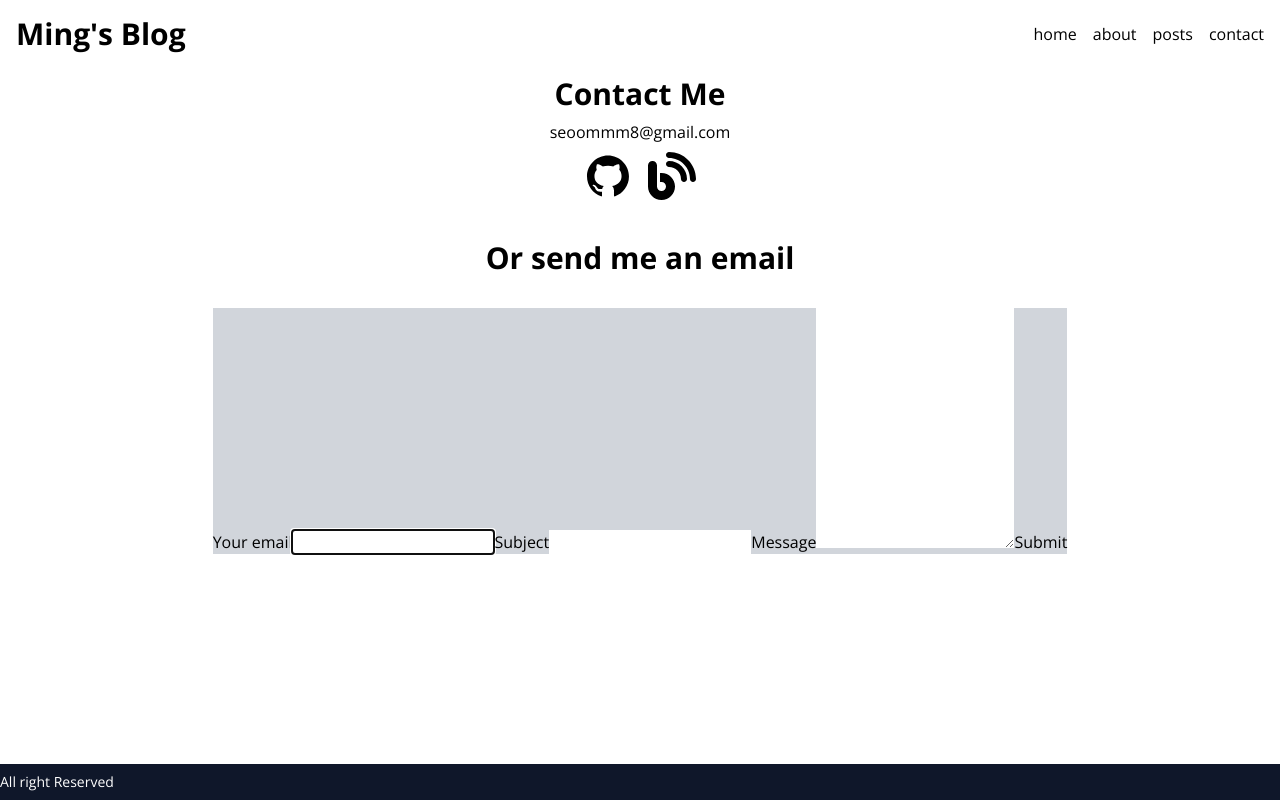
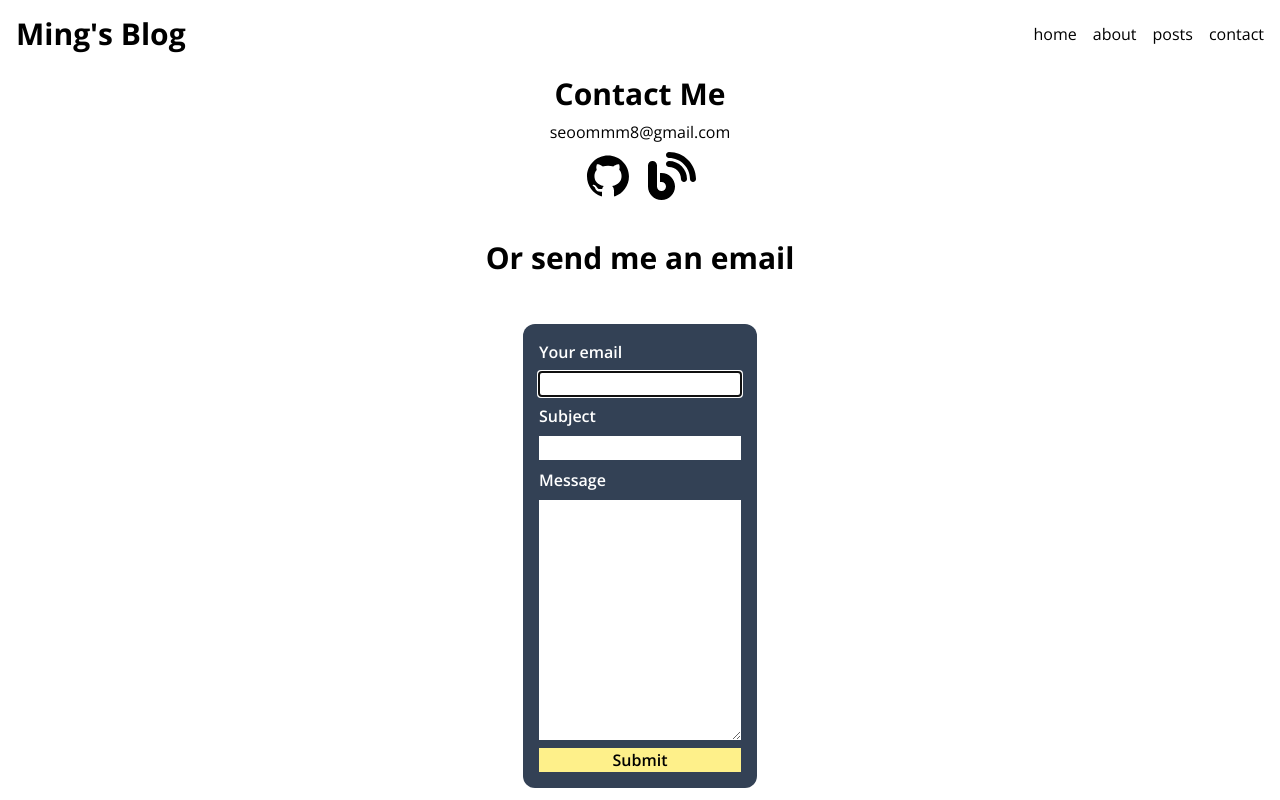
Before and after one commit to minseokiim/MyNextBlog, a Next.js app: page /contact in a window 1280 px wide. Built offline with nearby package versions, Linux system fonts and the light colour scheme.

Commit message:
feat: 이메일 전송 상태 나타내는 배너 추가

```diff
--- /dev/null
+++ b/src/components/Banner.tsx
@@ -0,0 +1,22 @@
+import React from "react";
+
+export type BannerData = {
+  message: string;
+  state: "success" | "failed";
+};
+export default function Banner({
+  banner: { message, state },
+}: {
+  banner: BannerData;
+}) {
+  const isSuccess = state === "success";
+  const icon = isSuccess ? "✔️" : "😫";
+
+  return (
+    <p
+      className={`p-2 rounded-xl w-full text-center  ${
+        isSuccess ? "bg-green-200" : "bg-red-200"
+      }`}
+    >{`${icon}  ${message}`}</p>
+  );
+}
--- a/src/components/SendEmail.tsx
+++ b/src/components/SendEmail.tsx
@@ -1,5 +1,6 @@
 "use client";
 import React, { ChangeEvent, FormEvent, useState } from "react";
+import Banner, { BannerData } from "./Banner";
 
 type Form = {
   from: string;
@@ -14,6 +15,8 @@ export default function SendEmail() {
     message: "",
   });
 
+  const [banner, setBanner] = useState<BannerData | null>(null);
+
   const onChange = (e: ChangeEvent<HTMLInputElement | HTMLTextAreaElement>) => {
     const { name, value } = e.target;
     setForm((prev) => ({ ...prev, [name]: value }));
@@ -22,13 +25,24 @@ export default function SendEmail() {
   const onSubmit = (e: FormEvent<HTMLFormElement>) => {
     e.preventDefault();
     console.log(form);
+    setBanner({ message: "보내기 성공 !", state: "success" });
+    setTimeout(() => {
+      setBanner(null);
+    }, 3000);
   };
 
   return (
-    <div className="bg-gray-300">
-      <form onSubmit={onSubmit}>
+    <section className="max-w-md">
+      {banner && <Banner banner={banner} />}
+
+      <form
+        onSubmit={onSubmit}
+        className="w-full flex flex-col gap-2 my-4 p-4 bg-slate-700 rounded-xl text-white"
+      >
         {/* htmlFor로 input 아이디를 적어 연결 */}
-        <label htmlFor="from">Your email</label>
+        <label htmlFor="from" className="font-semibold">
+          Your email
+        </label>
         <input
           type="email"
           id="from"
@@ -37,9 +51,12 @@ export default function SendEmail() {
           autoFocus
           value={form.from}
           onChange={onChange}
+          className="text-black"
         />
 
-        <label htmlFor="subject">Subject</label>
+        <label htmlFor="subject" className="font-semibold">
+          Subject
+        </label>
         <input
           type="text"
           id="subject"
@@ -47,9 +64,12 @@ export default function SendEmail() {
           required
           value={form.subject}
           onChange={onChange}
+          className="text-black"
         />
 
-        <label htmlFor="message">Message</label>
+        <label htmlFor="message" className="font-semibold">
+          Message
+        </label>
         <textarea
           rows={10}
           id="message"
@@ -57,10 +77,13 @@ export default function SendEmail() {
           required
           value={form.message}
           onChange={onChange}
+          className="text-black"
         />
 
-        <button>Submit</button>
+        <button className="bg-yellow-200 font-semibold text-black hover:bg-yellow-400">
+          Submit
+        </button>
       </form>
-    </div>
+    </section>
   );
 }
```
